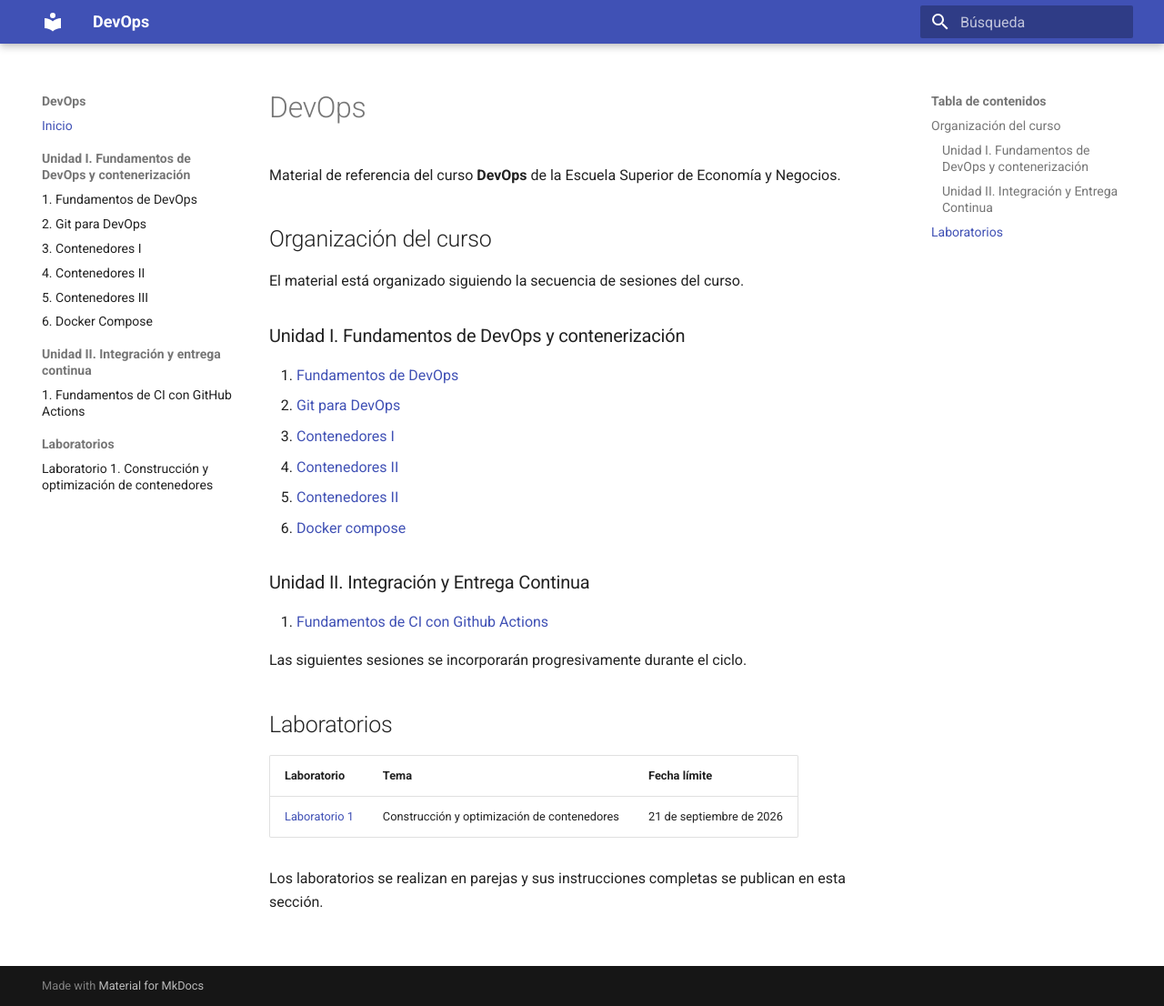
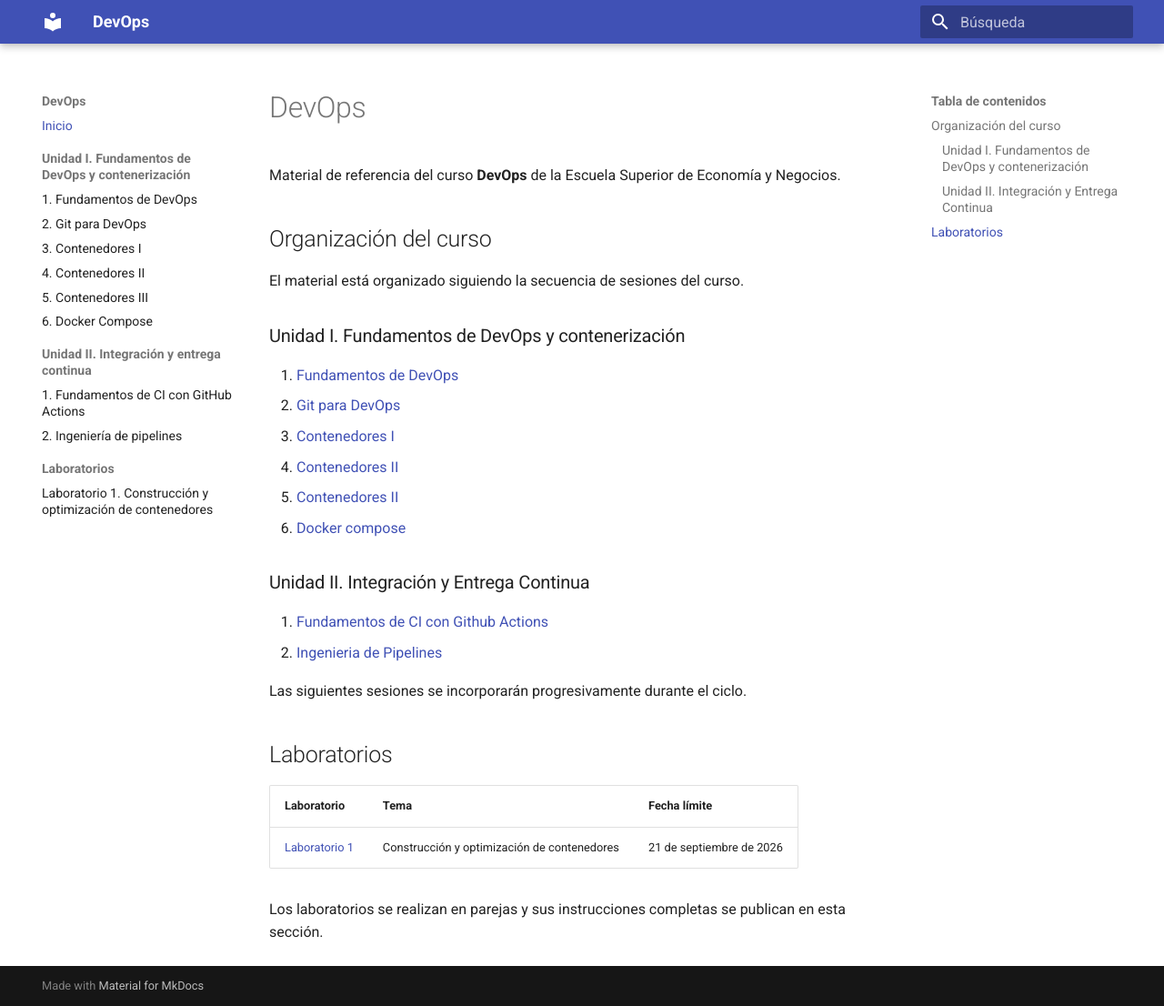
Before and after one commit to guillermocalderon2021/devops-2026, an MkDocs documentation site: the page built from docs/index.md, in a window 1280 px wide and 1106 px high. Shown: the whole window at 91% size. Built offline with MkDocs 1.6.1 and Material for MkDocs 9.7.7, drawn with Linux system fonts in a browser that asks for light colours.

Commit message:
update index

```diff
--- a/docs/index.md
+++ b/docs/index.md
@@ -22,6 +22,7 @@ El material está organizado siguiendo la secuencia de sesiones del curso.
 ### Unidad II. Integración y Entrega Continua
 
 1. [Fundamentos de CI con Github Actions](unidad-2/s07_fundamentos_ci_github_actions.md)
+2. [Ingenieria de Pipelines](unidad-2/s08_ingenieria_pipelines_ci.md)
 
 Las siguientes sesiones se incorporarán progresivamente durante el ciclo.
 
--- a/mkdocs.yml
+++ b/mkdocs.yml
@@ -36,6 +36,7 @@ nav:
 
   - Unidad II. Integración y entrega continua:
       - 1. Fundamentos de CI con GitHub Actions: unidad-2/s07_fundamentos_ci_github_actions.md
+      - 2. Ingeniería de pipelines: unidad-2/s08_ingenieria_pipelines_ci.md
 
   - Laboratorios:
       - Laboratorio 1. Construcción y optimización de contenedores: labs/lab01_contenedores.md
```
